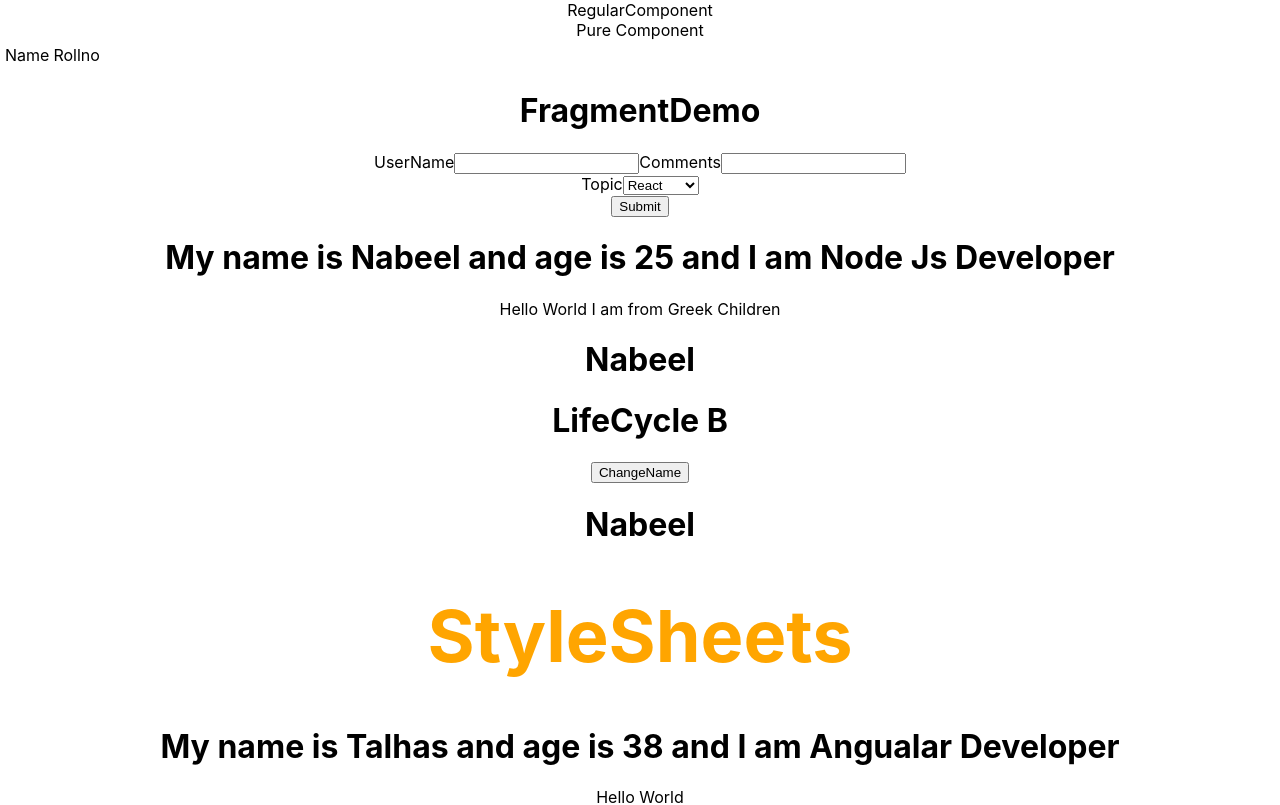
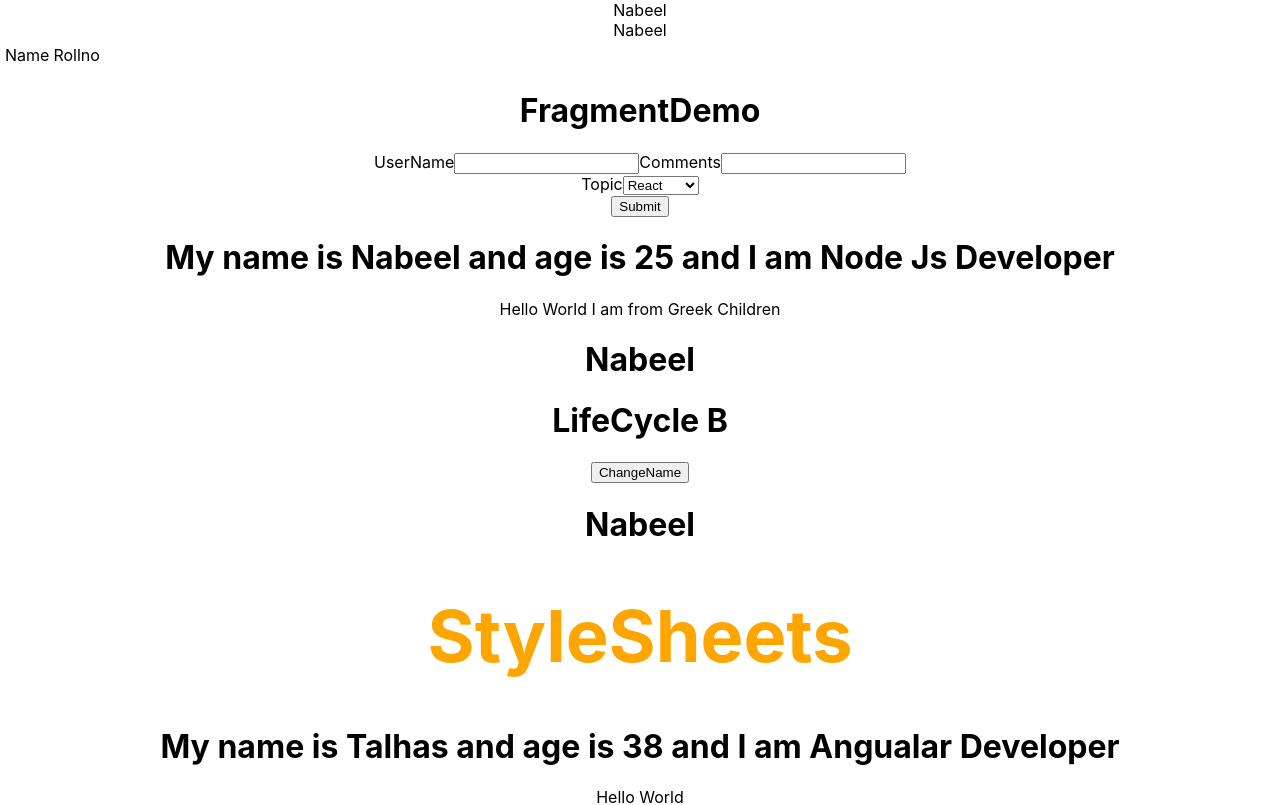
Before and after one commit to nabeelbhatti/React_practice_project, a React (Create React App) app: page / in a window 1280 px wide. Shown: the top 805 px of the page. Built offline with nearby package versions, Linux system fonts and the light colour scheme.

Commit message:
last commit

```diff
--- a/src/components/ParentComp.js
+++ b/src/components/ParentComp.js
@@ -3,11 +3,27 @@ import PureComp from './PureComp'
 import RegComp from './RegComp'
 
 export default class ParentComp extends Component {
+    constructor(props) {
+      super(props)
+
+      this.state = {
+         name: "Nabeel"
+      }
+    }
+
+    componentDidMount() {
+        setInterval(()=>{
+            this.setState({
+                name: "Nabeel"
+            })
+        }, 2000)
+    }
+
   render() {
     return (
       <div>
-        <RegComp/>
-        <PureComp/>
+        <RegComp name = {this.state.name}/>
+        <PureComp name = {this.state.name}/>
       </div>
     )
   }
--- a/src/components/PureComp.js
+++ b/src/components/PureComp.js
@@ -4,7 +4,7 @@ export class PureComp extends PureComponent {
   render() {
     return (
       <div>
-        <span>Pure Component</span>
+        <span>{this.props.name}</span>
       </div>
     )
   }
--- a/src/components/RegComp.js
+++ b/src/components/RegComp.js
@@ -4,7 +4,7 @@ export default class RegComp extends Component {
   render() {
     return (
       <div>
-        <span>RegularComponent</span>
+        <span>{this.props.name}</span>
       </div>
     )
   }
```
